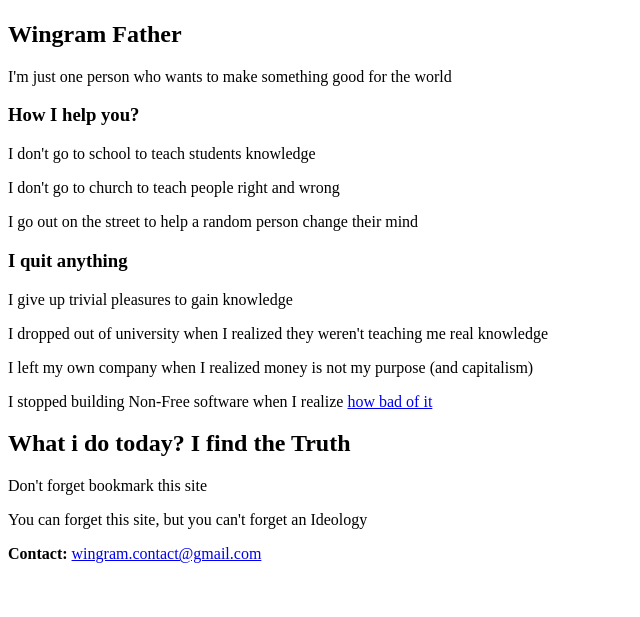
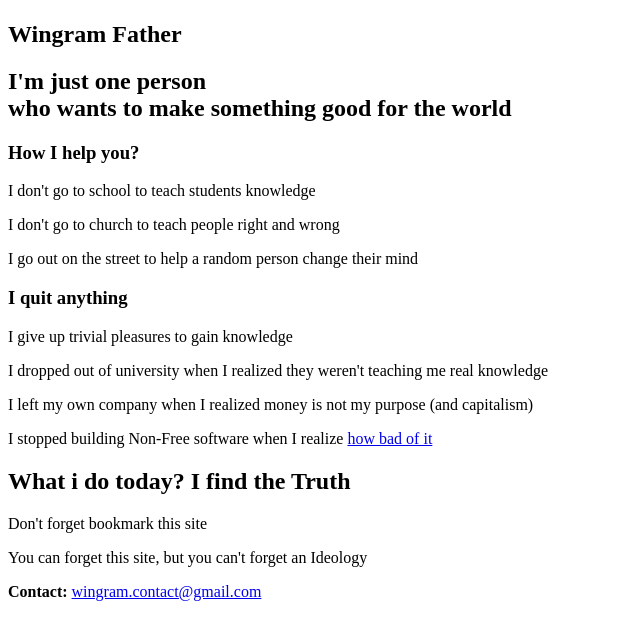
Before and after one commit to codegram01/codegram01.github.io-old, a plain HTML site: page index.html in a window 1280 px wide. Shown: the part 1795-2412 px from the top of the page, without its empty margins (0-640 px from the left). Before the commit the page ends 2374 px from the top, so only its background shows below. Drawn offline with Linux system fonts and the light colour scheme; a small style sheet from the web is missing.

Commit message:
update branch father desc

```diff
--- a/index.html
+++ b/index.html
@@ -166,10 +166,8 @@
 				alt="Father picture"
 			/>
 			<h1>Wingram Father</h1>
+			<h2>I'm just one person <br>who wants to make something good for the world</h2>
 		  </div>
-          <p>
-            I'm just one person who wants to make something good for the world
-          </p>
 
           <h3>How I help you?</h3>
           <p>I don't go to school to teach students knowledge</p>
```
